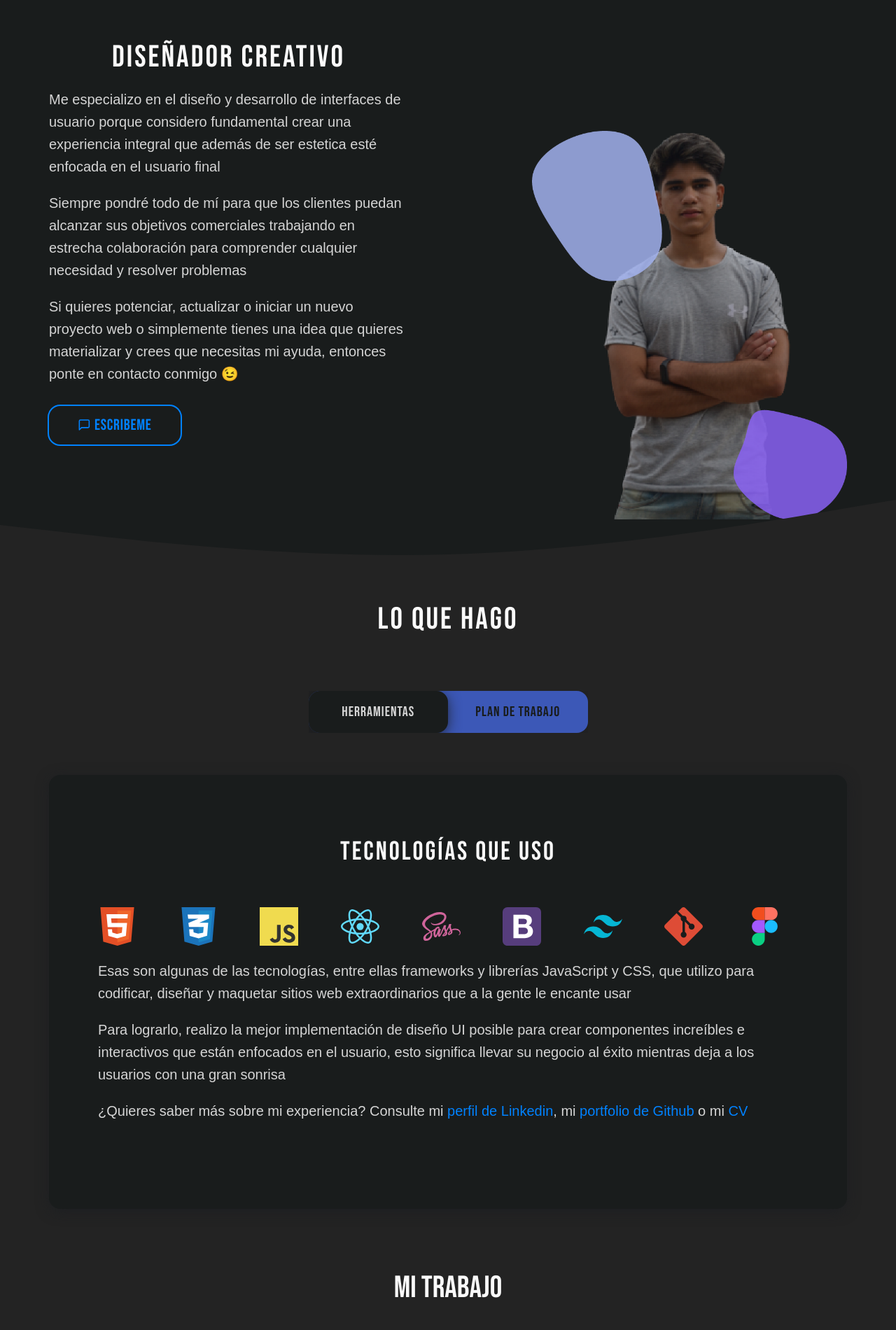
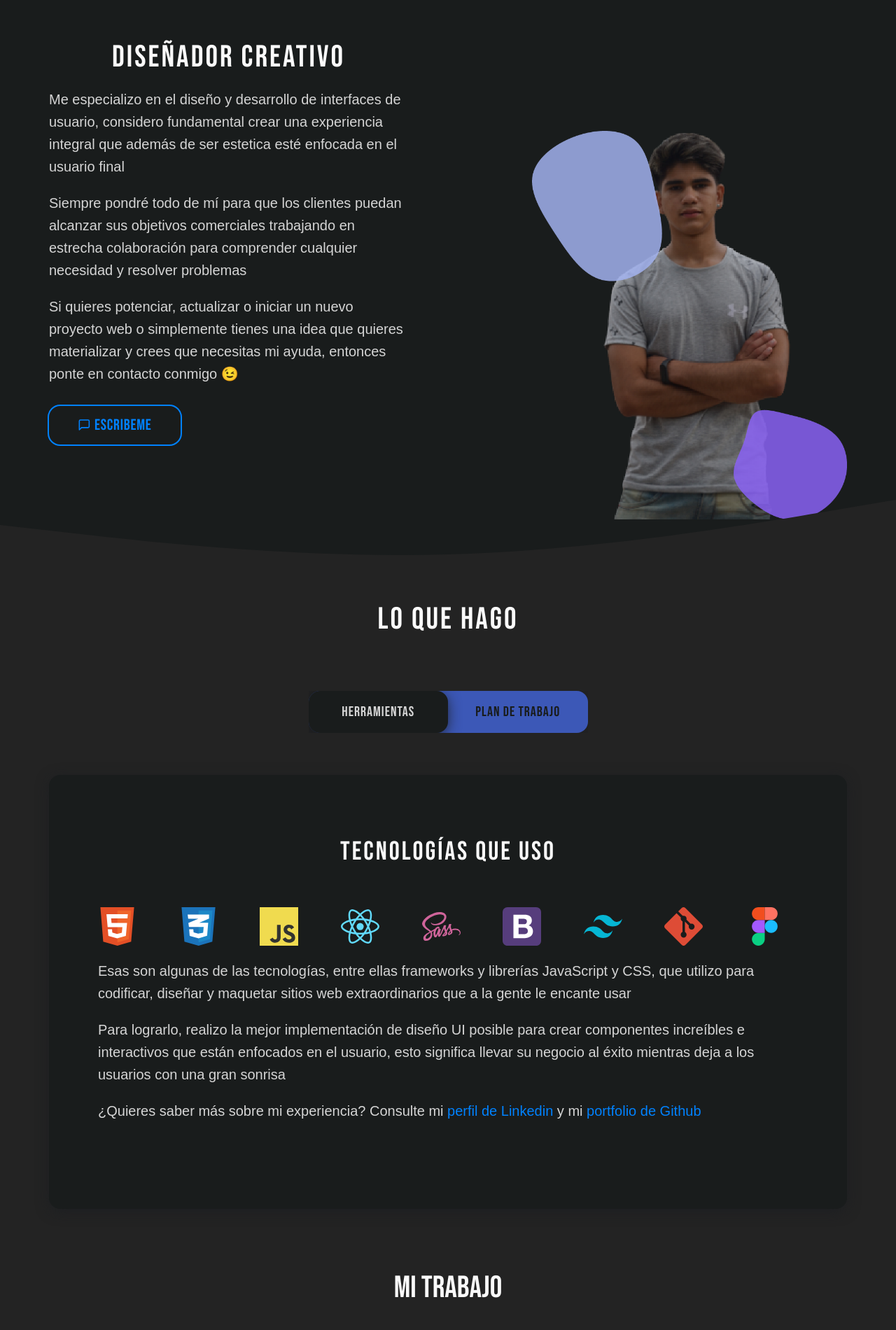
Before and after one commit to alexruix/Mi-porfolio, a plain HTML site: page index.html in a window 1280 px wide. Shown: the part 680-2580 px from the top of the page at 70% size. Drawn offline with nearby package versions, Linux system fonts and the light colour scheme.

Commit message:
New Version

```diff
--- a/index.html
+++ b/index.html
@@ -87,7 +87,7 @@
         <div class="container--quarterwidth container__more__padding">
           <h3 class="text text__spacing center">Diseñador creativo</h3>
           <div class="text text__description text--font">
-            <p>Me especializo en el diseño y desarrollo de interfaces de usuario porque considero fundamental crear una experiencia integral que además de ser estetica esté enfocada en el usuario final</p>
+            <p>Me especializo en el diseño y desarrollo de interfaces de usuario, considero fundamental crear una experiencia integral que además de ser estetica esté enfocada en el usuario final</p>
             <p>Siempre pondré todo de mí para que los clientes puedan alcanzar sus
               objetivos comerciales trabajando en estrecha colaboración para comprender cualquier necesidad y resolver problemas</p>
             <p>Si quieres potenciar, actualizar o iniciar un nuevo proyecto web o simplemente tienes una idea que quieres materializar y crees que necesitas mi ayuda, entonces ponte en contacto conmigo 😉</p>
@@ -152,8 +152,8 @@
                     <p>Esas son algunas de las tecnologías, entre ellas frameworks y librerías JavaScript y CSS, que utilizo para codificar, diseñar y maquetar sitios web extraordinarios que a la gente le encante usar</p>
                     <p>Para lograrlo, realizo la mejor implementación de diseño UI posible para crear componentes increíbles e interactivos que están enfocados en el usuario, esto significa llevar su negocio al éxito mientras deja a los usuarios con
                       una gran sonrisa</p>
-                    <p>¿Quieres saber más sobre mi experiencia? Consulte mi <a class="text--blue text--underline" target="_blank" rel="noopener" href="https://www.linkedin.com/in/alexruix/">perfil de Linkedin</a>, mi <a
-                        class="text--blue text--underline" target="_blank" rel="noopener" href="https://github.com/alexruix">portfolio de Github</a> o mi <a class="text--blue text--underline" target="_blank" rel="noopener" href="https://www.linkedin.com/in/alexruix/">CV</a></p>
+                    <p>¿Quieres saber más sobre mi experiencia? Consulte mi <a class="text--blue text--underline" target="_blank" rel="noopener" href="https://www.linkedin.com/in/alexruix/">perfil de Linkedin</a> y mi <a
+                        class="text--blue text--underline" target="_blank" rel="noopener" href="https://github.com/alexruix">portfolio de Github</a></p>
                   </div>
                 </div>
               </div>
@@ -311,8 +311,8 @@
             <div class="portfolio__content">
               <h3 class="text__subtitle text__spacing margin0 center">Contactame</h3>
               <div class="text text__description text--font text--left">
-                <p>No dudes en ponerte en contacto conmigo, siempre estoy abierto a nuevos proyectos, ideas creativas u oportunidades laborales para hacer realidad los objetivos comerciales ¡Espero tu mensaje!</p>
-                <!-- <p>¡Espero tu mensaje!</p> -->
+                <!-- <p>No dudes en ponerte en contacto conmigo, siempre estoy abierto a nuevos proyectos, ideas creativas u oportunidades laborales para hacer realidad los objetivos comerciales ¡Espero tu mensaje!</p> -->
+                <p>No dudes en ponerte en contacto conmigo si tienes una oferta de trabajo, una propuesta de proyecto, estás interesado en que trabajemos juntos o simplemente quieres saludarme, siempre tengo el 'inbox' abierto. ¡Espero tu mensaje!</p>
               </div>
               <div class="center">
                 <button class="button button__secondary modal-trigger" data-target="modal1"><i data-feather="message-square"></i>Escribeme</button>
```
